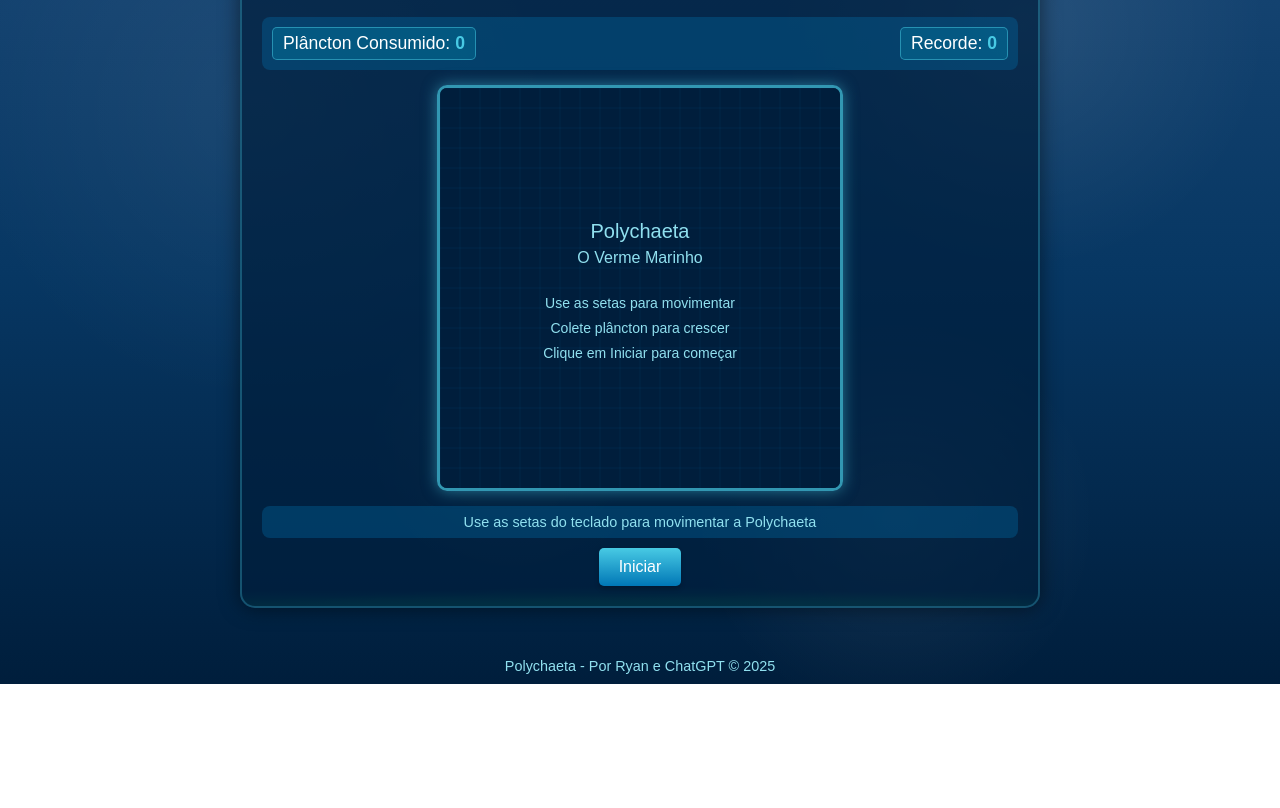
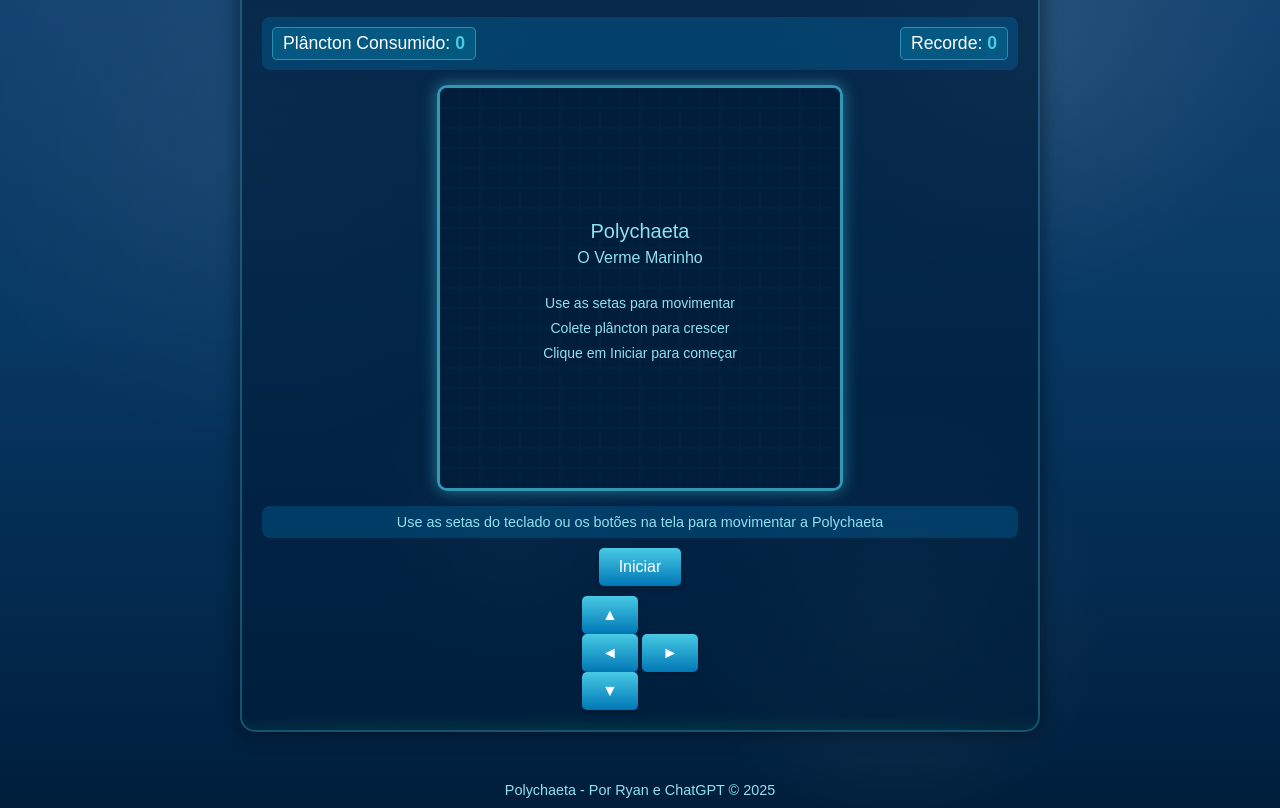
Before and after one commit to ryanmand/Polychaeta, a plain HTML site: page index.html in a window 1280 px wide. Shown: the part 139-947 px from the top of the page. Before the commit the page ends 823 px from the top, so only its background shows below. Drawn offline with Linux system fonts and the light colour scheme.

Commit message:
Update index.html

```diff
--- a/index.html
+++ b/index.html
@@ -3,7 +3,7 @@
 <head>
     <meta charset="UTF-8">
     <meta name="viewport" content="width=device-width, initial-scale=1.0">
-    <title>Polychaeta - O Verme Marinho</title>
+    <title>Polychaeta - Antes de ir para a amostra</title>
     <link rel="stylesheet" href="style.css">
 </head>
 <body>
@@ -29,11 +29,22 @@
 
             <div class="controls">
                 <div class="control-info">
-                    <p>Use as setas do teclado para movimentar a Polychaeta</p>
+                    <p>Use as setas do teclado ou os botões na tela para movimentar a Polychaeta</p>
                 </div>
                 <div class="buttons">
                     <button id="startBtn">Iniciar</button>
                     <button id="restartBtn" style="display: none;">Reiniciar</button>
+                </div>
+
+                <div class="mobile-controls">
+                    <div class="direction-buttons">
+                        <button id="upBtn" class="direction-btn">&#9650;</button>
+                        <div class="horizontal-buttons">
+                            <button id="leftBtn" class="direction-btn">&#9668;</button>
+                            <button id="rightBtn" class="direction-btn">&#9658;</button>
+                        </div>
+                        <button id="downBtn" class="direction-btn">&#9660;</button>
+                    </div>
                 </div>
             </div>
         </div>
```
